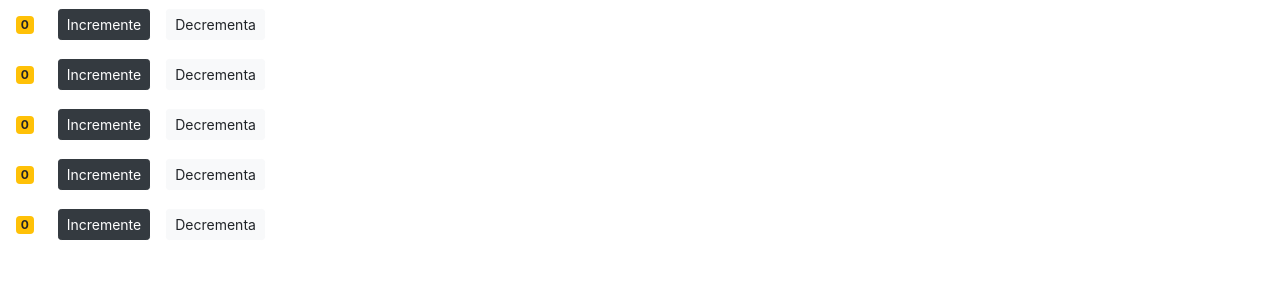
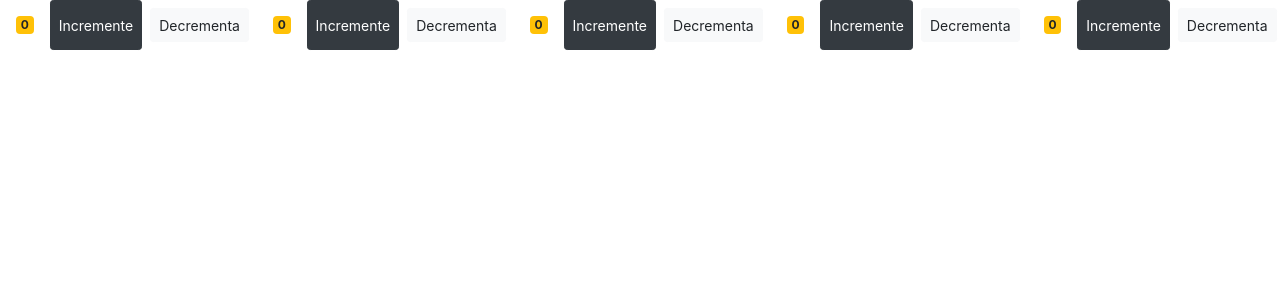
Before and after one commit to Nino-Chimento/prova-react, a React (Create React App) app: page / in a window 1280 px wide. Shown: the top 300 px of the page. Built offline with nearby package versions, Linux system fonts and the light colour scheme.

Commit message:
Revert "stampa con harrey"
This reverts commit 1d0688c5d60fcb925b9c52f45524b802809c3e5b.

```diff
--- a/src/components/counter.jsx
+++ b/src/components/counter.jsx
@@ -18,12 +18,12 @@ class Counter  extends Component {
 
     render() {
         let classesBtn = this.methodClassBtn();
-        return (<div>
+        return (<React.Fragment>
 
                  <span className={this.methodClassBtn()}>{this.state.count}</span>
-                 <button onClick = { this.setIncremente} className ="btn btn-sm btn-dark m-2">Incremente</button>
+                 <button onClick = { this.setIncremente} className ="btn btn-sm btn-dark">Incremente</button>
                  <button onClick={ this.setDecremente} className = " btn btn-sm btn-light m-2">Decrementa</button>
-               </div>
+               </React.Fragment>
                );
     }
 
--- a/src/components/counters.jsx
+++ b/src/components/counters.jsx
@@ -2,18 +2,15 @@ import React, { Component } from 'react';
 import Counter from "./counter";
 
 class Counters extends Component {
-    state = {
-        counters : [
-            { id :1, value: 0},
-            { id: 2, value: 0 },
-            { id: 3, value: 0 },
-            { id: 4, value: 0 },
-            { id: 5, value: 0 },
-        ],
-     }
+    state = {  }
     render() {
-        return ( <div className = "flex">
-                   {this.state.counters.map( counter => <Counter key={counter.id}/>)}
+        return ( <div className = "d-flex">
+                   <Counter />
+                   <Counter />
+                   <Counter />
+                   <Counter />
+                   <Counter />
+
                  </div> );
     }
 }
```
